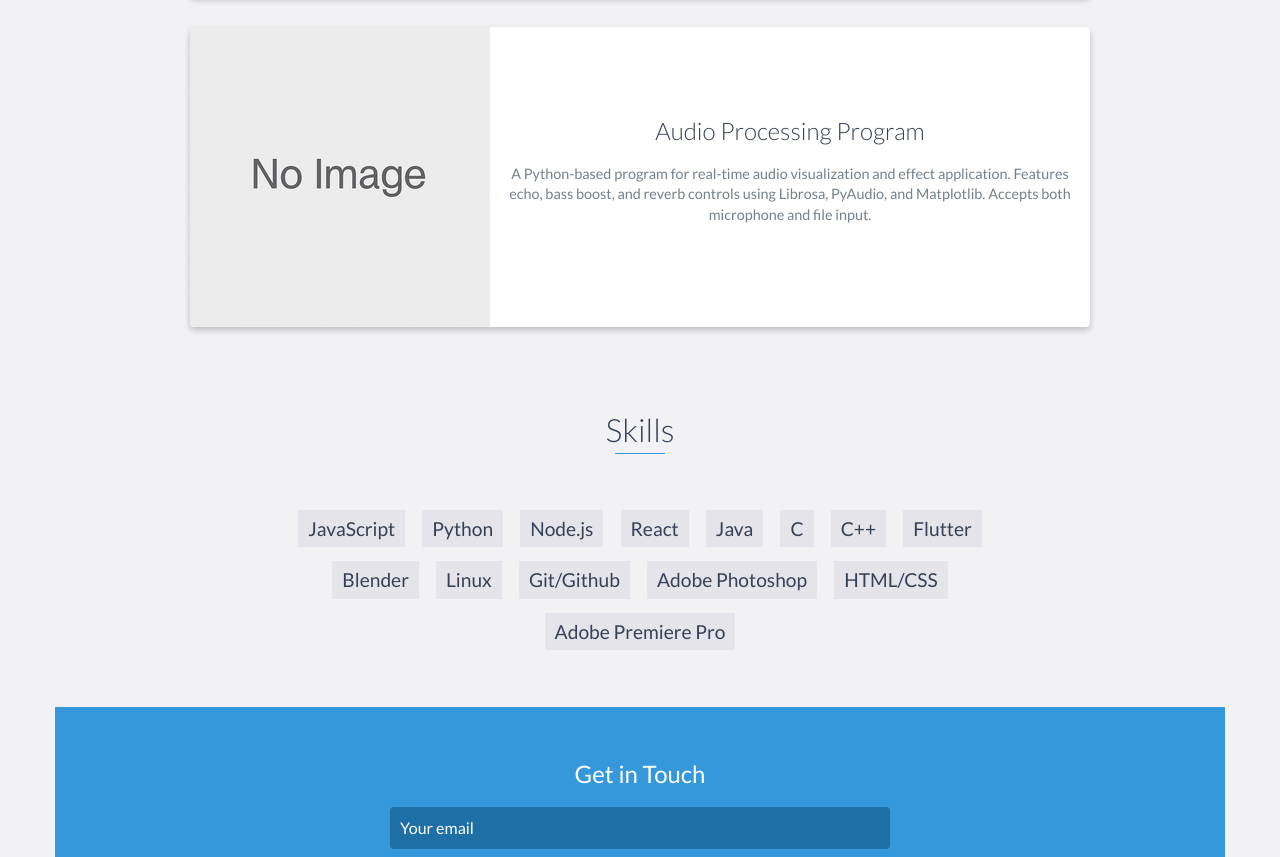
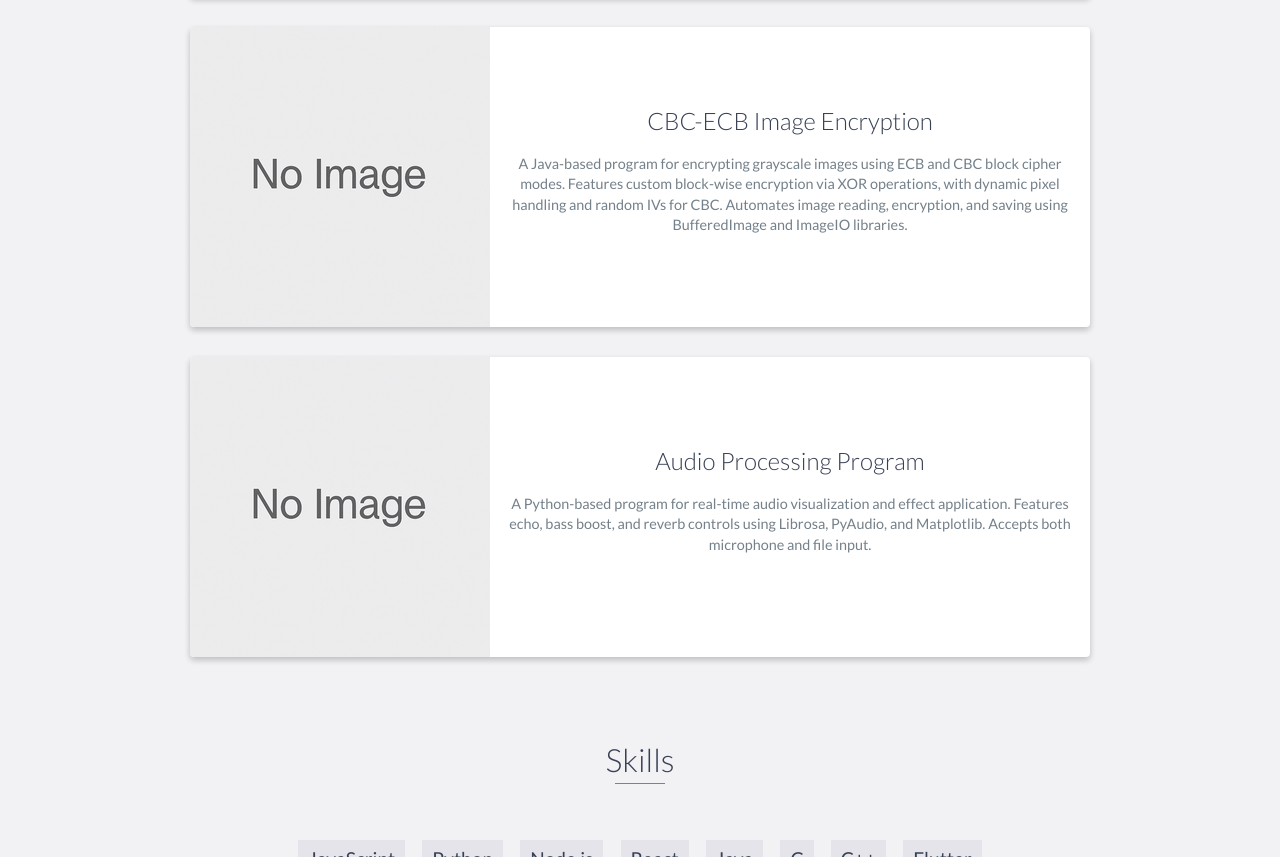
Before and after one commit to fAkyildiz/ferit-akyildiz.github.io, a website: page index.html in a window 1280 px wide. Shown: the part 2406-3263 px from the top of the page. Drawn offline with nearby package versions, Linux system fonts and the light colour scheme.

Commit message:
Update index.html

```diff
--- a/index.html
+++ b/index.html
@@ -132,6 +132,19 @@
 
       <div class="project shadow-large">
         <div class="project-image">
+          <img src="images/Image.png" alt="CBC-ECB Image Encryption" />
+        </div>
+        <div class="project-info">
+          <h3>CBC-ECB Image Encryption</h3>
+          <p>
+           A Java-based program for encrypting grayscale images using ECB and CBC block cipher modes. Features custom block-wise encryption via XOR operations, with dynamic pixel handling and random IVs for CBC. Automates image reading, encryption, and saving using BufferedImage and ImageIO libraries.
+          </p>
+
+        </div>
+      </div>
+
+      <div class="project shadow-large">
+        <div class="project-image">
           <img src="images/Image.png" alt="Audio Processing Project" />
         </div>
         <div class="project-info">
```
